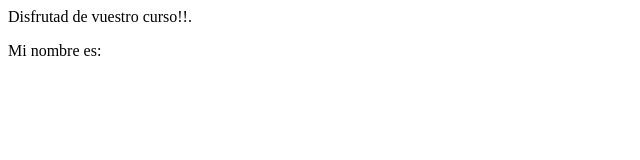
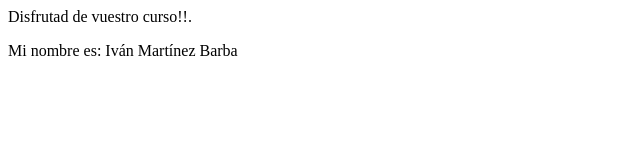
Before and after one commit to ibarbmar/uax-devops-01, a plain HTML site: page index.html in a window 1280 px wide. Shown: the whole page, without its empty margins (0-640 px from the left). Drawn offline with Linux system fonts and the light colour scheme.

Commit message:
UPDATED: added my name

```diff
--- a/index.html
+++ b/index.html
@@ -4,6 +4,6 @@
   </head>
   <body>
     <p>Disfrutad de vuestro curso!!.</p>
-    <p>Mi nombre es: </p>
+    <p>Mi nombre es: Iván Martínez Barba </p>
   </body>
 </html>
```
